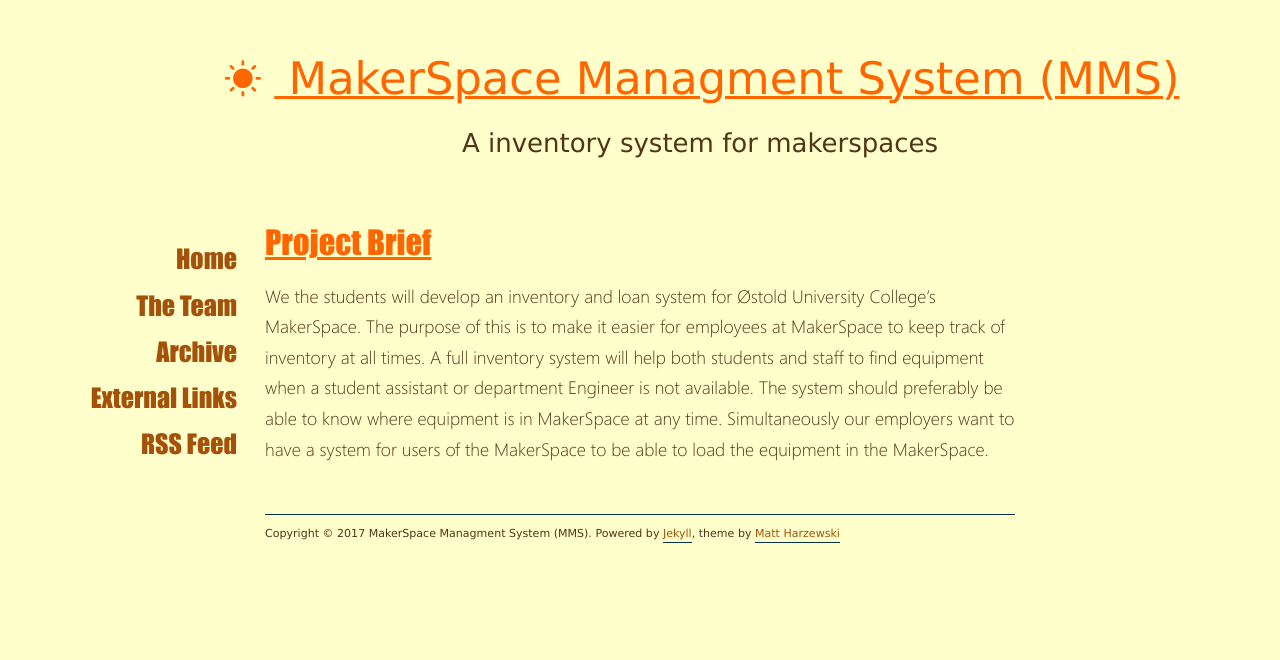
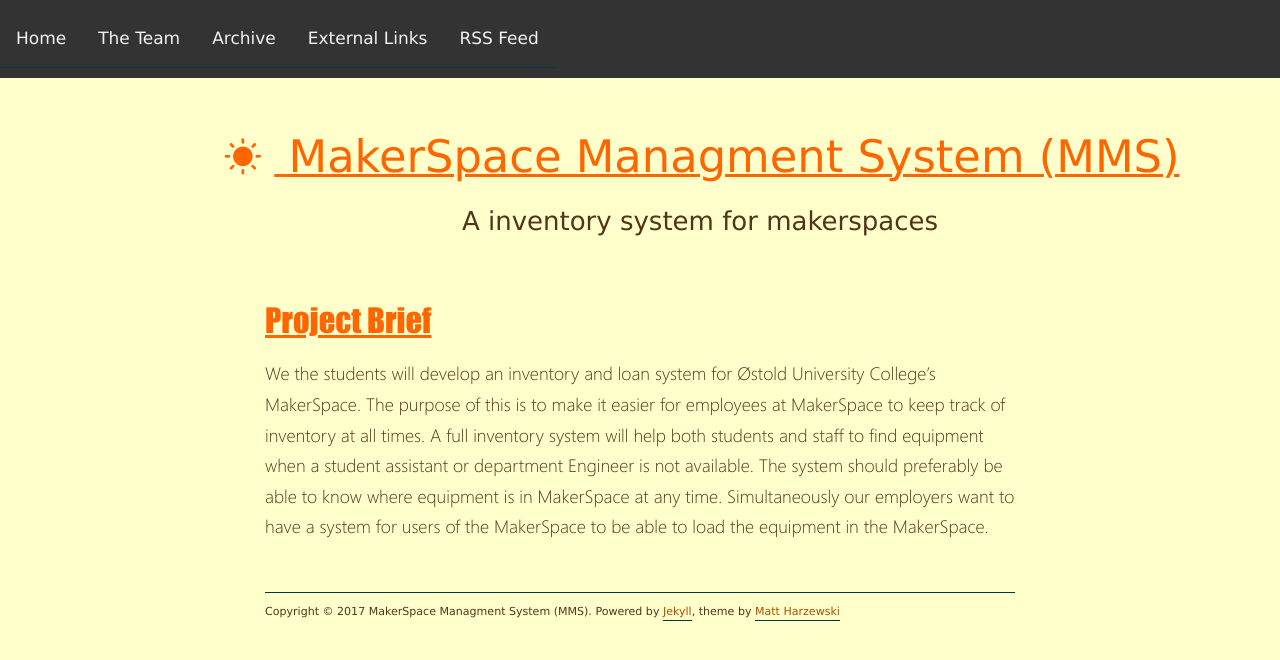
Before and after one commit to MakerManagement/MakerManagement.github.io, a Jekyll site: the page built from index.markdown, in a window 1280 px wide. Shown: the top 660 px of the page. Built offline with Jekyll 4.4.1, drawn with Linux system fonts in a browser that asks for light colours; nearby versions of some CDN libraries.

Commit message:
Made a version for the top-bar navigation, works with phones

```diff
--- a/_layouts/default.html
+++ b/_layouts/default.html
@@ -17,32 +17,27 @@
 
 <body>
 
-
+<div id="topNavBar">
+  <nav>
+    <ul class="topnav" id="myTopNav">
+      <li><a href="/">Home</a></li>
+      <li><a href="/the-team">The Team</a></li>
+      <li><a href="/archives">Archive</a></li>
+      <li><a href="/external">External Links</a></li>
+      <li><a href="/feed.xml">RSS Feed</a></li>
+      <li class="icon">
+        <a href="javascript:void(0);" style="font-size:15px;" onclick="navBar()">☰</a>
+      </li>
+    </ul>
+  </nav>
+</div>
 
   <header id="header">
     <h1 id="mainHeader"><a><i class="icon-sun"></i> {{ site.name }}</a></h1>
     <p>{{ site.description }}</p>
   </header>
 
-
-
   <div id="page">
-
-
-
-    <div id="sidebar">
-      <nav>
-        <ul>
-          <li><a href="/">Home</a></li>
-          <li><a href="/the-team">The Team</a></li>
-		  <li><a href="/archives">Archive</a></li>
-          <li><a href="/external">External Links</a></li>
-          <li><a href="/feed.xml">RSS Feed</a></li>
-        </ul>
-      </nav>
-    </div>
-
-
 
     <div id="content">
       {{ content }}
--- a/assets/css/colors-dark.css
+++ b/assets/css/colors-dark.css
@@ -101,10 +101,6 @@ header p {
 }
 
 /* Sidebar links */
-#sidebar ul a {
-	font-family: impact, serif;
-	font-size: 200%;
-}
 
 #external-links-content a {
 	font-size: 150%;
@@ -122,6 +118,58 @@ header p {
 	color: #ff6600;
 }
 
+/*** Navigation Bar ***/
+
+ul.topnav {
+	list-style-type: none;
+	margin: 0;
+	padding: 0;
+	overflow: hidden;
+	background-color: #333;
+}
+
+ul.topnav li {float: left;}
+
+ul.topnav li a {
+	display: inline-block;
+	color: #f2f2f2;
+	text-align: center;
+	padding: 14px 16px;
+	text-decoration: none;
+	transition: 0.3s;
+	font-size: 17px;
+}
+
+ul.topnav li a:hover {background-color: #555;}
+
+ul.topnav li.icon {display: none;}
+
+@media screen and (max-width:680px) {
+	ul.topnav li:not(:first-child) {display: none;}
+	ul.topnav li.icon {
+		float: right;
+		display: inline-block;
+	}
+}
+
+@media screen and (max-width:680px) {
+	ul.topnav.responsive {position: relative;}
+	ul.topnav.responsive li.icon {
+		position: absolute;
+		right: 0;
+		top: 0;
+	}
+	ul.topnav.responsive li {
+		float: none;
+		display: inline;
+	}
+	ul.topnav.responsive li a {
+		display: block;
+		text-align: left;
+	}
+}
+
+
 /*** Pygments ***/
 .highlight{
 	background-color: #073642;
```
Also changed, not shown: other parts of _layouts/default.html (+9 -0 lines).
